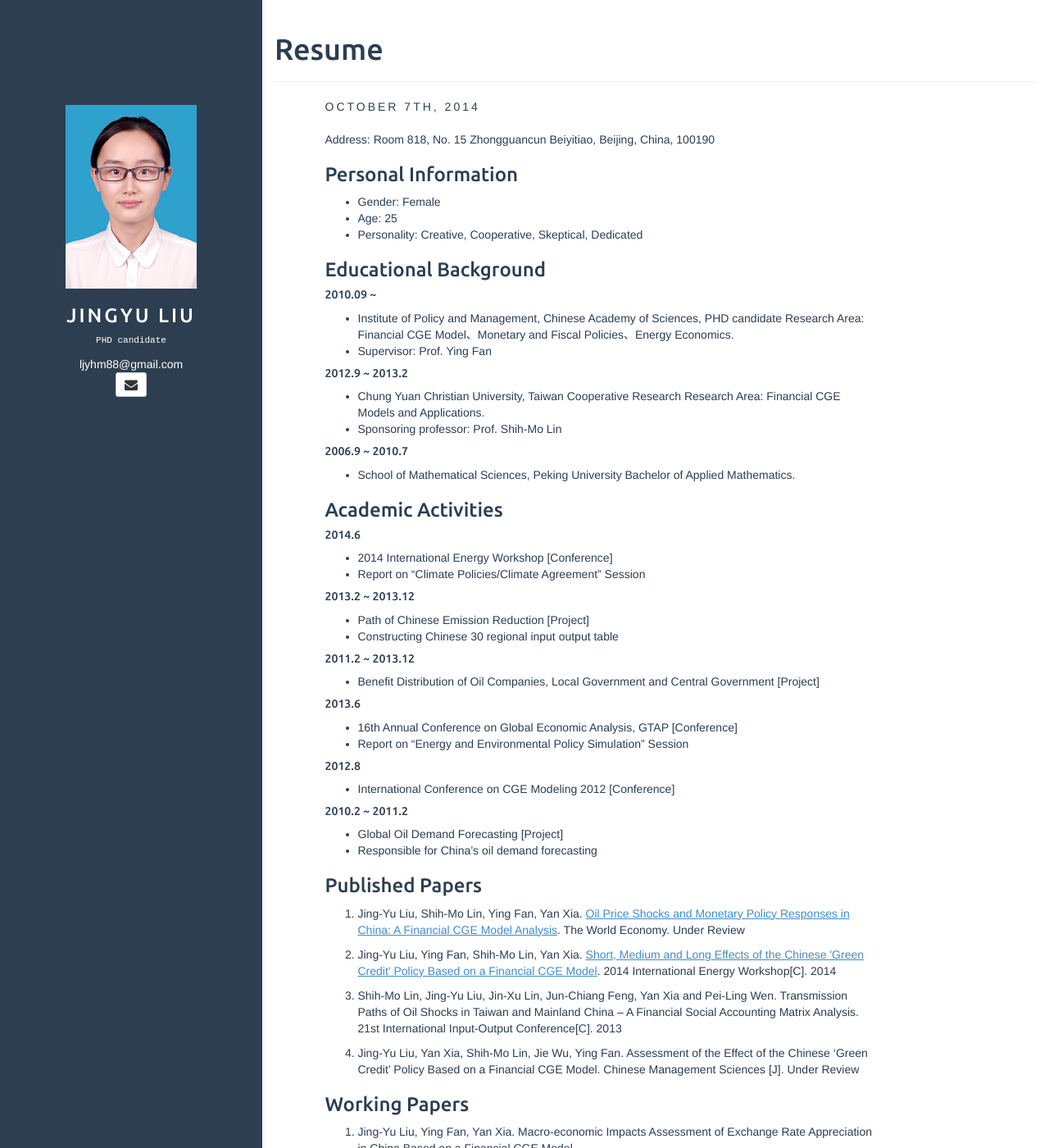
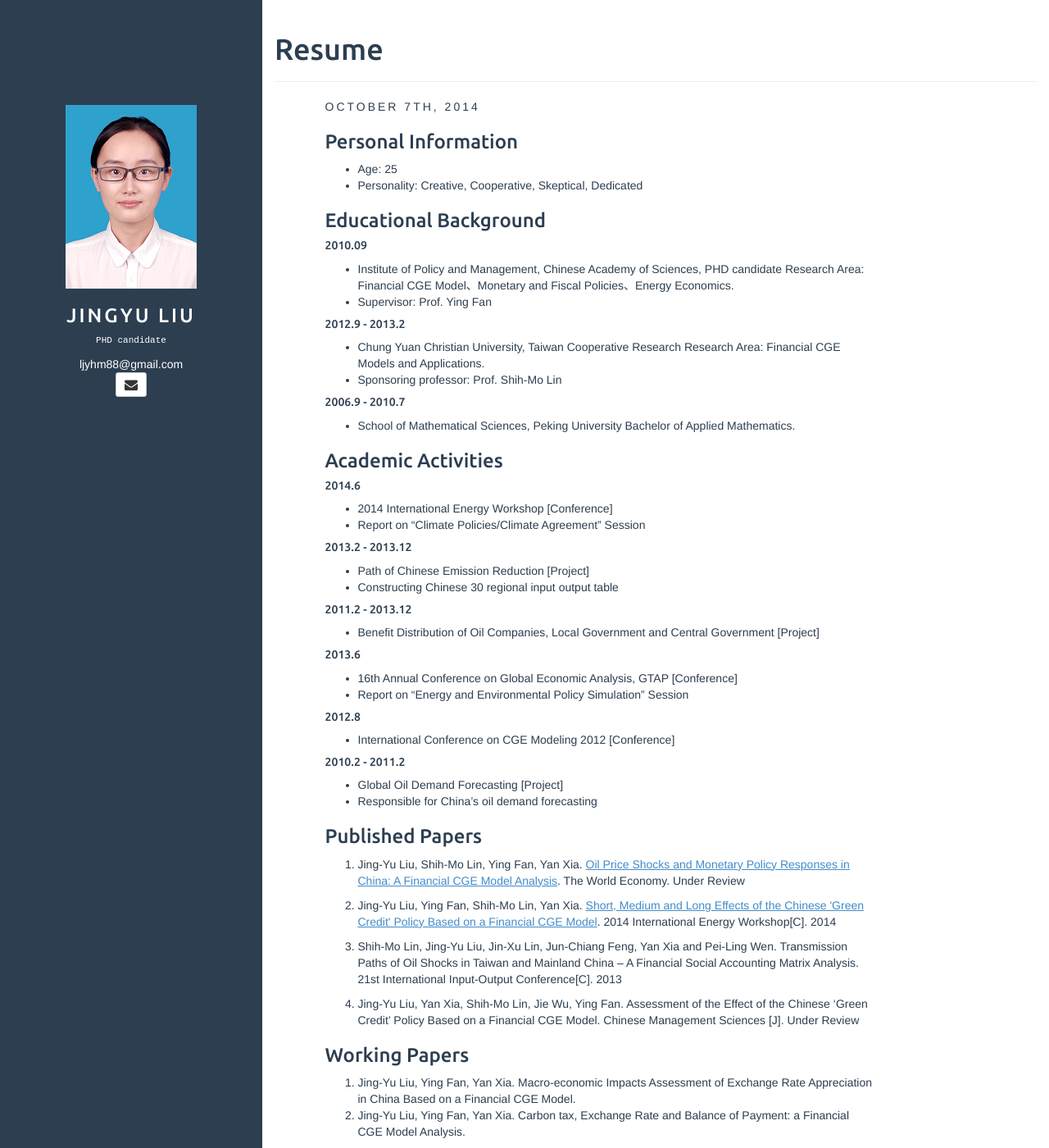
Before and after one commit to ljyhm/ljyhm.github.io, a Jekyll site: the page built from _posts/2014-10-07-Resume.md, in a window 1280 px wide and 1400 px high. Shown: the whole window at 82% size. Built offline with Jekyll 4.4.1, drawn with Linux system fonts in a browser that asks for light colours.

Commit message:
modify by ljy

```diff
--- a/_posts/2014-10-07-Resume.md
+++ b/_posts/2014-10-07-Resume.md
@@ -4,25 +4,22 @@ title: Resume
 fullview: true
 ---
 
-Address: Room 818, No. 15 Zhongguancun Beiyitiao, Beijing, China, 100190
-
 ### Personal Information
 
-* Gender:	Female
 * Age:		25
 * Personality:	Creative, Cooperative, Skeptical, Dedicated
 
 ### Educational Background
 
-#####  2010.09 ~
+#####  2010.09
   - Institute of Policy and Management, Chinese Academy of Sciences,  PHD candidate Research Area: Financial CGE Model、Monetary and Fiscal Policies、Energy Economics.
   - Supervisor: Prof. Ying Fan
 
-#####  2012.9 ~ 2013.2
+#####  2012.9 - 2013.2
   - Chung Yuan Christian University, Taiwan Cooperative Research Research Area: Financial CGE Models and Applications.
   - Sponsoring professor: Prof. Shih-Mo Lin
 
-#####  2006.9 ~ 2010.7
+#####  2006.9 - 2010.7
   - School of Mathematical Sciences, Peking University Bachelor of Applied Mathematics.
 
 ### Academic Activities
@@ -31,11 +28,11 @@ Address: Room 818, No. 15 Zhongguancun Beiyitiao, Beijing, China, 100190
   - 2014 International Energy Workshop [Conference]
   - Report on “Climate Policies/Climate Agreement” Session
 
-#####  2013.2 ~ 2013.12
+#####  2013.2 - 2013.12
   - Path of Chinese Emission Reduction [Project]
   - Constructing Chinese 30 regional input output table
 
-#####  2011.2 ~ 2013.12
+#####  2011.2 - 2013.12
   - Benefit Distribution of Oil Companies, Local Government and Central Government [Project]
 
 #####  2013.6
@@ -45,7 +42,7 @@ Address: Room 818, No. 15 Zhongguancun Beiyitiao, Beijing, China, 100190
 #####  2012.8
   - International Conference on CGE Modeling 2012 [Conference]
 
-#####  2010.2 ~ 2011.2
+#####  2010.2 - 2011.2
   - Global Oil Demand Forecasting [Project]
   - Responsible for China’s oil demand forecasting
 
```
Also changed, not shown: _posts/2014-10-07-Personal-Statement.md (added, +30 -0 lines).
